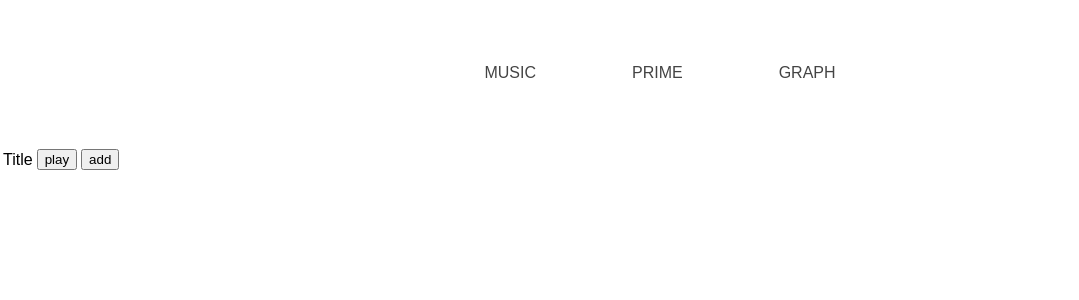
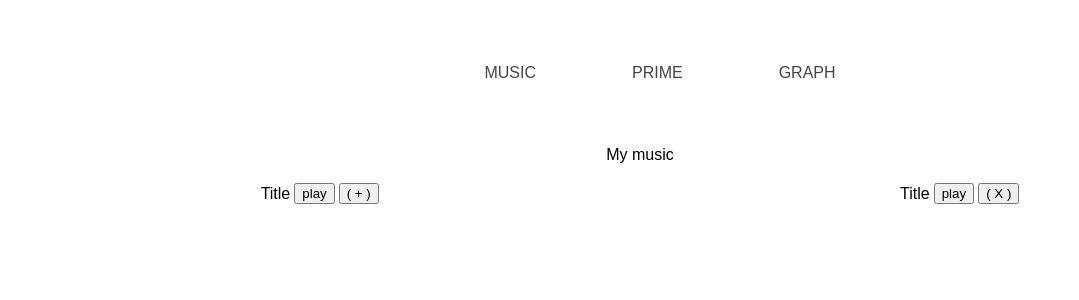
Before and after one commit to DGilian/Music-Prime-Graph-React, a React (Create React App) app in the folder my-app/: page /Music in a window 1280 px wide. Shown: the top 300 px of the page, without its empty margins (0-1079 px from the left). Built offline with nearby package versions, Linux system fonts and the light colour scheme.

Commit message:
modification component TableMusic

```diff
--- a/my-app/src/components/TableMusic.js
+++ b/my-app/src/components/TableMusic.js
@@ -8,7 +8,7 @@ export default class TableMusic extends Component {
                     <tr>
                         <td>Title</td>
                         <td><button>play</button></td>
-                        <td><button>add</button></td>
+                        <td><button>{this.props.symbol}</button></td>
                     </tr>
                 </tbody>
             </table>
--- /dev/null
+++ b/my-app/src/containers/Music.css
@@ -0,0 +1,4 @@
+.table{
+    display: flex;
+    justify-content: space-around;
+}
--- a/my-app/src/containers/Music.js
+++ b/my-app/src/containers/Music.js
@@ -1,10 +1,17 @@
 import React, { Component } from 'react'
 import TableMusic from '../components/TableMusic'
+import './Music.css'
+
 export default class Music extends Component {
     render() {
         return (
             <div>
-                <TableMusic />
+                <p>My music</p>
+                <div className="table">
+                    <TableMusic type="list" symbol=" ( + )" />
+                    <TableMusic type="playList" symbol=" ( X )" />
+                </div>
+
             </div>
         )
     }
```
